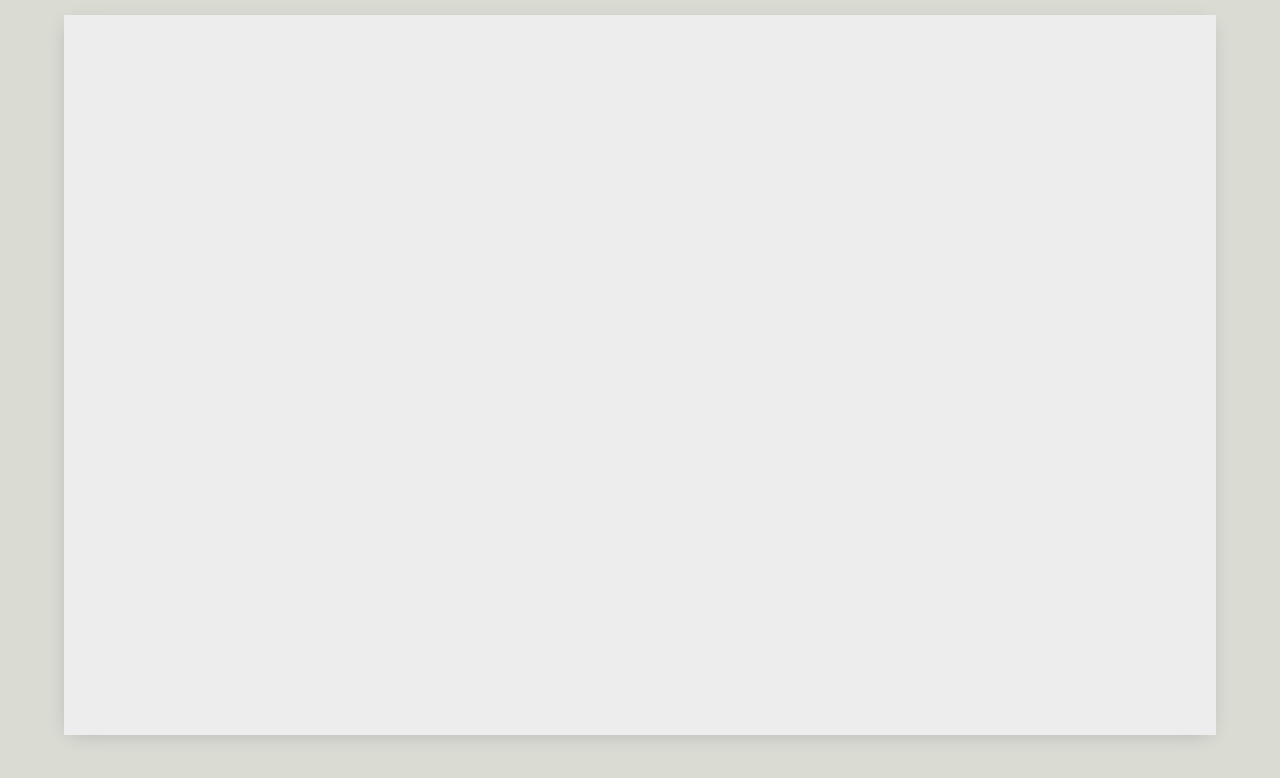
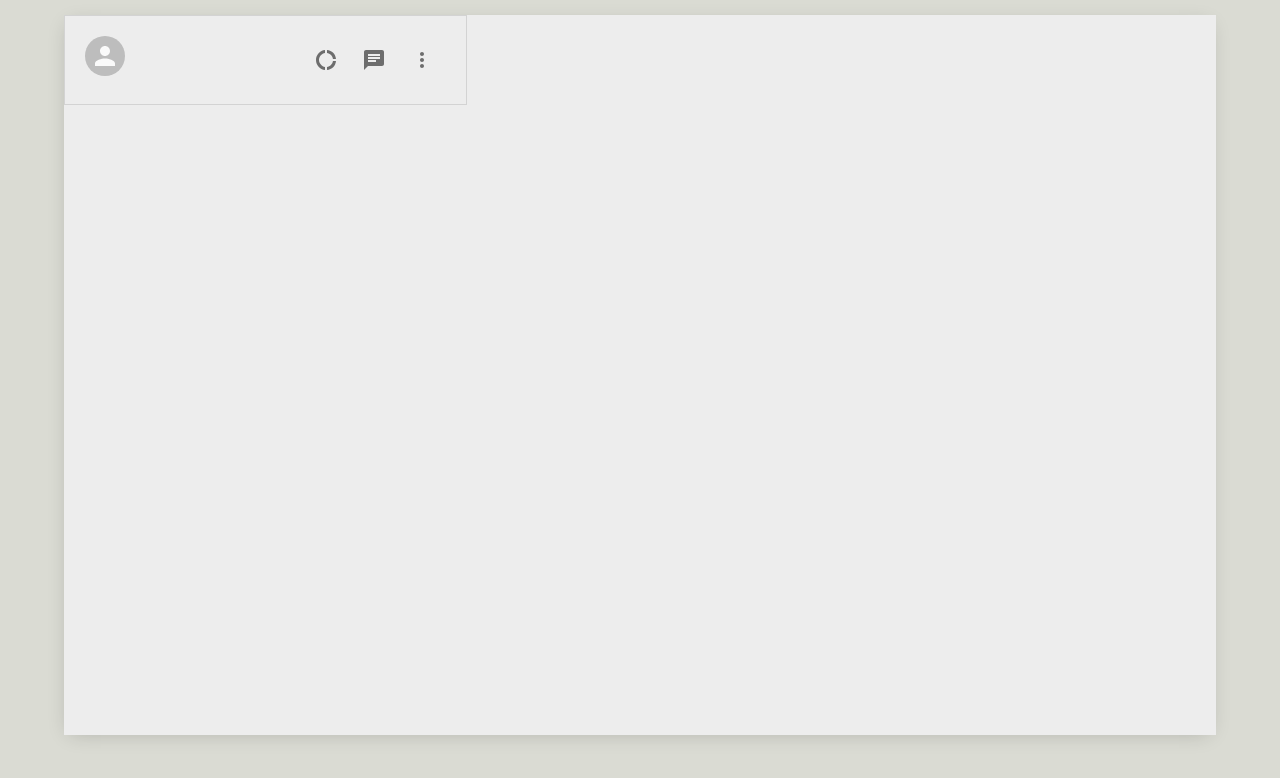
Before and after one commit to oguzgul06/React-WhatsApp-Clone, a React (Create React App) app: page / in a window 1280 px wide. Shown: the top 778 px of the page. Built offline with nearby package versions, Linux system fonts and the light colour scheme.

Commit message:
Build the Sidebar_Header

```diff
--- a/src/components/Sidebar.css
+++ b/src/components/Sidebar.css
@@ -0,0 +1,22 @@
+.sidebar {
+  flex: 0.35;
+}
+
+.sidebar__header {
+  display: flex;
+  justify-content: space-between;
+  padding: 20px;
+  border: 1px solid lightgray;
+}
+
+.sidebar__headerRight {
+  display: flex;
+  align-items: center;
+  justify-content: space-between;
+  min-width: 10vw;
+}
+
+.sidebar__headerRight > .MuiSvgIcon-root {
+  margin-right: 2vw;
+  font-size: 24px !important;
+}
--- a/src/components/Sidebar.js
+++ b/src/components/Sidebar.js
@@ -1,20 +1,33 @@
 import React from "react";
 import "./Sidebar.css";
+import { Avatar, IconButton } from "@material-ui/core";
+import DonutLargeIcon from "@material-ui/icons/DonutLarge";
+import ChatIcon from "@material-ui/icons/Chat";
+import MoreVertIcon from "@material-ui/icons/MoreVert";
 
 function Sidebar() {
   return (
     <div className="sidebar">
       <div className="sidebar__header">
+        <Avatar />
+        <div className="sidebar__headerRight">
+          <IconButton>
+            <DonutLargeIcon />
+          </IconButton>
 
+          <IconButton>
+            <ChatIcon />
+          </IconButton>
+
+          <IconButton>
+            <MoreVertIcon />
+          </IconButton>
+        </div>
       </div>
 
-      <div className="sidebar__search">
+      <div className="sidebar__search"></div>
 
-      </div>
-
-      <div className="sidebar__chats">
-
-      </div>
+      <div className="sidebar__chats"></div>
     </div>
   );
 }
```
